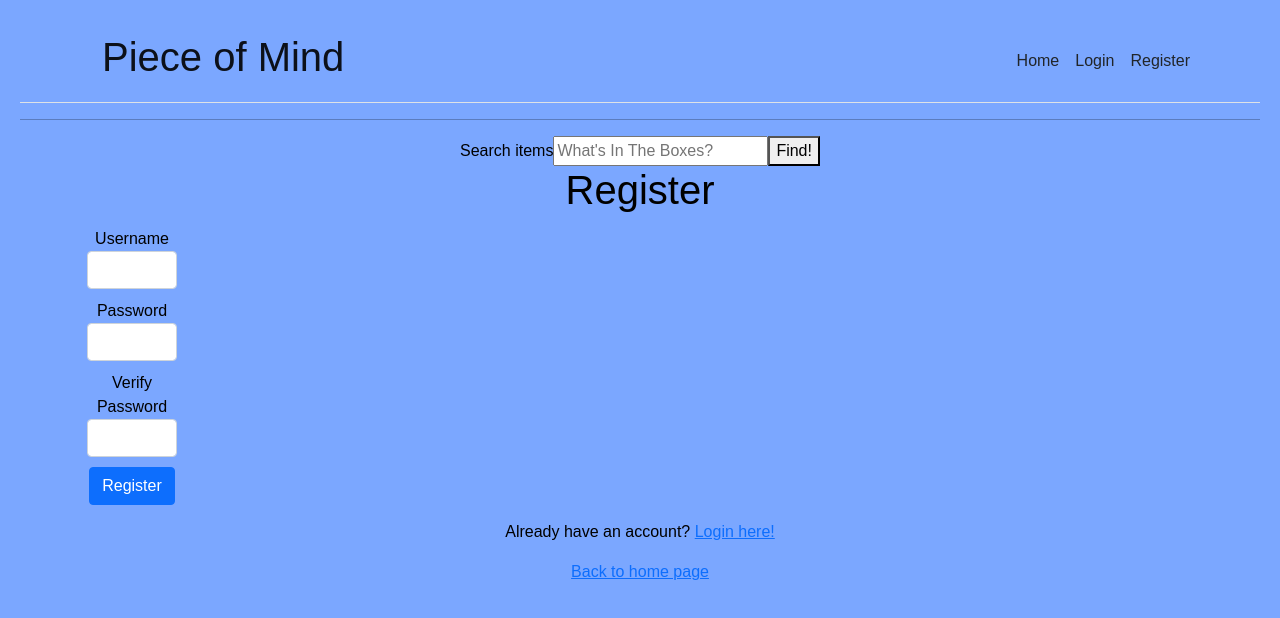
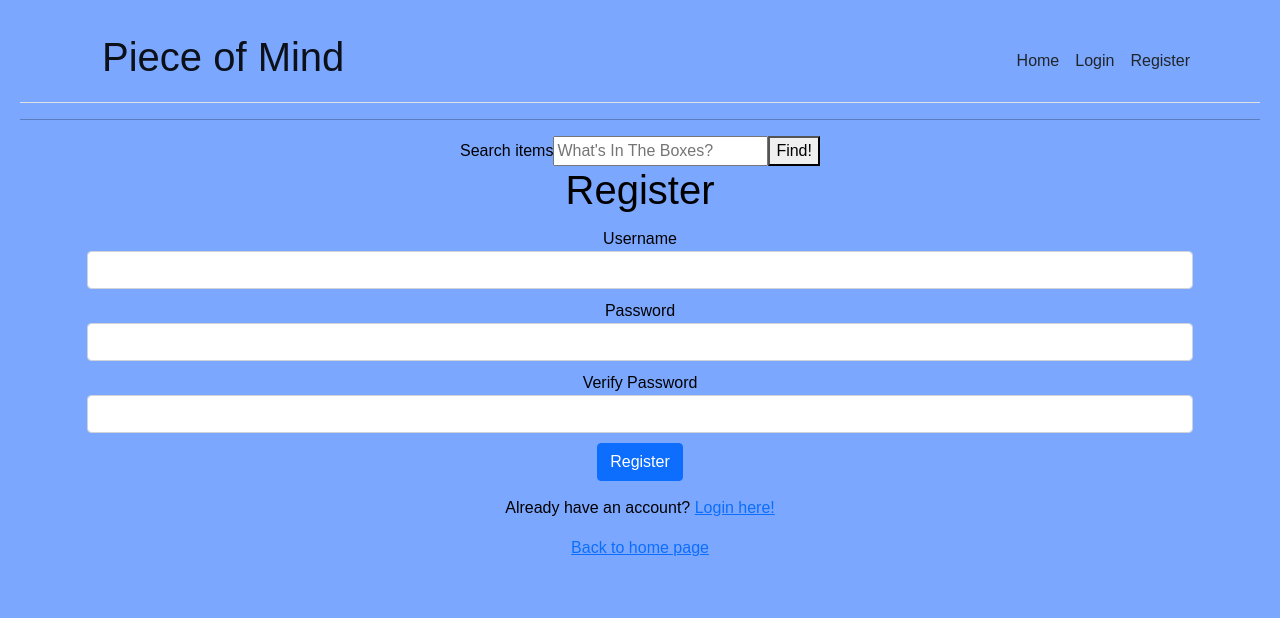
Before and after one commit to LaunchCodeLiftoffProjects/jane-group2, a React (Create React App) app in the folder frontend/: page /register in a window 1280 px wide. Shown: the top 618 px of the page. Built offline with nearby package versions, Linux system fonts and the light colour scheme.

Commit message:
Fix bug where items don't get deleted alongside box

```diff
--- a/frontend/src/App.css
+++ b/frontend/src/App.css
@@ -32,6 +32,10 @@ body {
   padding: 5px;
 }
 
+.form-auth-group {
+  padding: 5px;
+}
+
 #labelName {
     align-self: center;
     width: 20%;
--- a/frontend/src/routes/login.js
+++ b/frontend/src/routes/login.js
@@ -48,17 +48,17 @@ export default function Login() {
                     }}
                     render={({ errors, status, touched, isSubmitting }) => (
                         <Form>
-                            <div className="form-group">
+                            <div className="form-auth-group">
                                 <label htmlFor="username">Username</label>
                                 <Field name="username" type="text" className={'form-control' + (errors.username && touched.username ? ' is-invalid' : '')} />
                                 <ErrorMessage name="username" component="div" className="invalid-feedback" />
                             </div>
-                            <div className="form-group">
+                            <div className="form-auth-group">
                                 <label htmlFor="password">Password</label>
                                 <Field name="password" type="password" className={'form-control' + (errors.password && touched.password ? ' is-invalid' : '')} />
                                 <ErrorMessage name="password" component="div" className="invalid-feedback" />
                             </div>
-                            <div className="form-group">
+                            <div className="form-auth-group">
                                 <button type="submit" className="btn btn-primary" disabled={isSubmitting}>Login</button>
                             </div>
                             {status &&
--- a/frontend/src/routes/register.js
+++ b/frontend/src/routes/register.js
@@ -53,25 +53,25 @@ export default function Register() {
                     }}
                     render={({ errors, status, touched, isSubmitting }) => (
                         <Form>
-                            <div className="form-group">
+                            <div className="form-auth-group">
                                 <label htmlFor="username">Username</label>
                                 <Field name="username" type="text" className={'form-control' + (errors.username && touched.username ? ' is-invalid' : '')} />
                                 <ErrorMessage name="username" component="div" className="invalid-feedback" />
                             </div>
-                            <div className="form-group">
+                            <div className="form-auth-group">
                                 <label htmlFor="password">Password</label>
                                 <Field name="password" type="password" className={'form-control' + (errors.password && touched.password ? ' is-invalid' : '')} />
                                 <ErrorMessage name="password" component="div" className="invalid-feedback" />
                             </div>
-                            <div className="form-group">
+                            <div className="form-auth-group">
                                 <label htmlFor="verifyPassword">Verify Password</label>
                                 <Field name="verifyPassword" type="password" className={'form-control' + (errors.verifyPassword && touched.verifyPassword ? ' is-invalid' : '')} />
                                 <ErrorMessage name="verifyPassword" component="div" className="invalid-feedback" />
                             </div>
-                            <div className="form-group">
+                            <div className="form-auth-group">
                                 <button type="submit" className="btn btn-primary" disabled={isSubmitting}>Register</button>
                             </div>
-                            <div className="form-group">
+                            <div className="form-auth-group">
                                 {status &&
                                     <div className={'alert alert-danger'}>{status}</div>
                                 }
```
Also changed, not shown: 1 other file (tests, documents, lock files or other folders).
